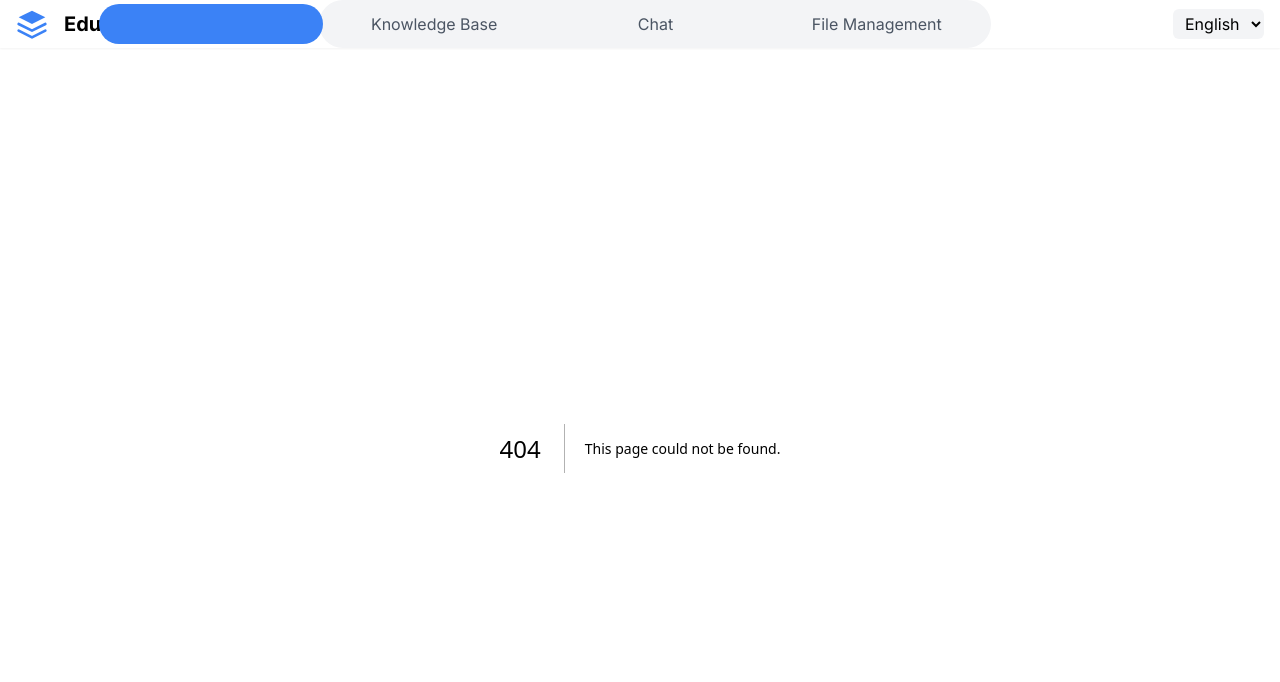
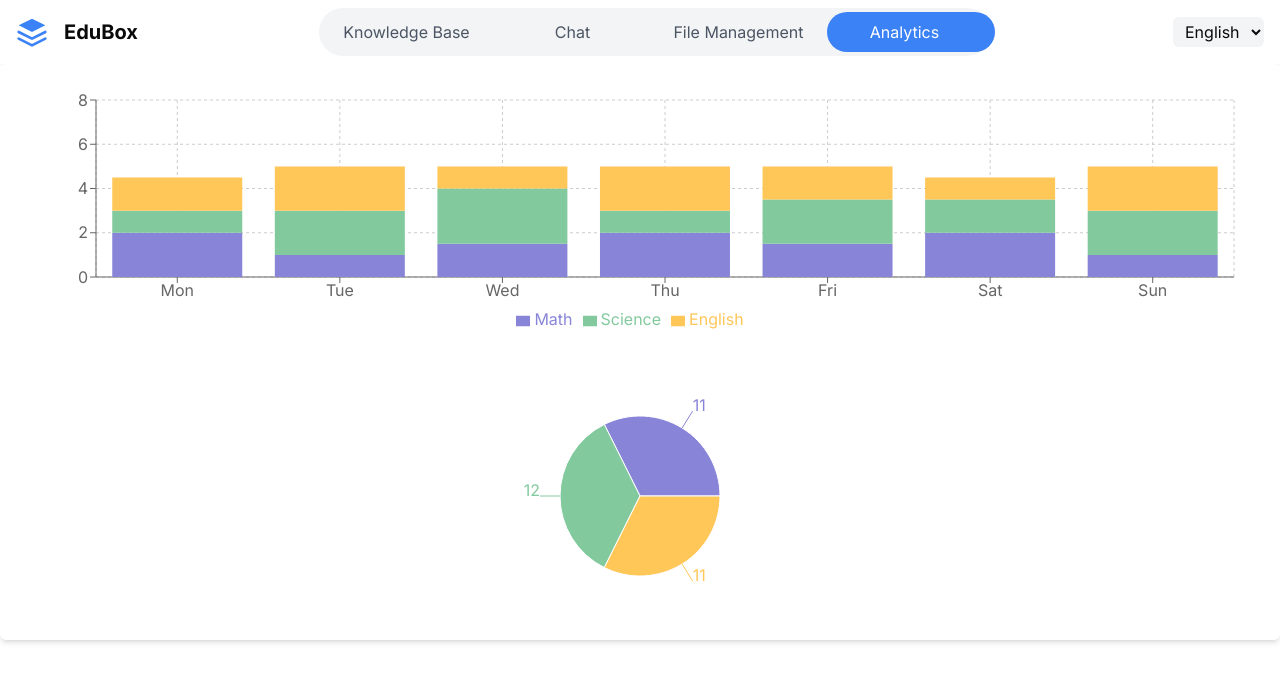
Before and after one commit to DoctorApcs/EduBox_backend, a Next.js app in the folder frontend/: page /analytics in a window 1280 px wide. Before the commit this address had no page. Shown: the top 682 px of the page. Built offline with nearby package versions, Linux system fonts and the light colour scheme.

Commit message:
add analytics page and charts

```diff
--- a/frontend/package.json
+++ b/frontend/package.json
@@ -14,13 +14,14 @@
     "framer-motion": "^11.3.30",
     "katex": "^0.16.11",
     "lucide-react": "^0.414.0",
-    "next": "^14.2.5",
+    "next": "^14.2.8",
     "react": "^18.3.1",
     "react-dom": "^18.3.1",
     "react-dropzone": "^14.2.3",
     "react-katex": "^3.0.1",
     "react-markdown": "^9.0.1",
     "react-syntax-highlighter": "^15.5.0",
+    "recharts": "^2.12.7",
     "rehype-katex": "^7.0.0",
     "rehype-mathjax": "^6.0.0",
     "remark-gfm": "^4.0.0",
--- /dev/null
+++ b/frontend/src/app/analytics/page.js
@@ -0,0 +1,14 @@
+"use client";
+
+import React, { useState, useEffect } from "react";
+import AnalyticsBarChart from "@/components/analytics/AnalyticsBarChart";
+
+const AnalyticsPage = () => {
+    return (
+        <div className="flex items-center justify-center">
+            <AnalyticsBarChart />
+        </div>
+    );
+}
+
+export default AnalyticsPage;
--- a/frontend/src/components/Header.js
+++ b/frontend/src/components/Header.js
@@ -11,6 +11,7 @@ const Header = () => {
     { name: "Knowledge Base", path: "/knowledge" },
     { name: "Chat", path: "/chat" },
     { name: "File Management", path: "/file-management" },
+    { name: "Analytics", path: "/analytics" },
   ];
 
   const isActive = (path) => {
--- /dev/null
+++ b/frontend/src/components/analytics/AnalyticsBarChart.js
@@ -0,0 +1,92 @@
+// components/TimeChart.js
+import React from 'react';
+import {
+  BarChart,
+  Bar,
+  XAxis,
+  YAxis,
+  Tooltip,
+  Legend,
+  ResponsiveContainer,
+  CartesianGrid,
+  PieChart,
+  Pie,
+  Cell,
+} from 'recharts';
+
+// Sample data
+const data = [
+  { day: 'Mon', Math: 2, Science: 1, English: 1.5 },
+  { day: 'Tue', Math: 1, Science: 2, English: 2 },
+  { day: 'Wed', Math: 1.5, Science: 2.5, English: 1 },
+  { day: 'Thu', Math: 2, Science: 1, English: 2 },
+  { day: 'Fri', Math: 1.5, Science: 2, English: 1.5 },
+  { day: 'Sat', Math: 2, Science: 1.5, English: 1 },
+  { day: 'Sun', Math: 1, Science: 2, English: 2 },
+];
+
+// Calculate total learning time per course
+const totalLearningTime = data.reduce(
+  (acc, curr) => {
+    acc.Math += curr.Math;
+    acc.Science += curr.Science;
+    acc.English += curr.English;
+    return acc;
+  },
+  { Math: 0, Science: 0, English: 0 }
+);
+
+// Convert total learning time to an array format for the PieChart
+const pieData = Object.entries(totalLearningTime).map(([key, value]) => ({
+  name: key,
+  value,
+}));
+
+const COLORS = ['#8884d8', '#82ca9d', '#ffc658'];
+
+const TimeChart = () => {
+  return (
+    <div className="w-full bg-white p-4 shadow-md rounded-md space-y-8">
+      {/* Stacked Bar Chart */}
+      <div className="w-full h-64">
+        <ResponsiveContainer width="100%" height="100%">
+          <BarChart data={data} margin={{ top: 20, right: 30, left: 20, bottom: 5 }}>
+            <CartesianGrid strokeDasharray="3 3" />
+            <XAxis dataKey="day" />
+            <YAxis />
+            <Tooltip />
+            <Legend />
+            <Bar dataKey="Math" stackId="a" fill="#8884d8" />
+            <Bar dataKey="Science" stackId="a" fill="#82ca9d" />
+            <Bar dataKey="English" stackId="a" fill="#ffc658" />
+          </BarChart>
+        </ResponsiveContainer>
+      </div>
+
+      {/* Pie Chart */}
+      <div className="w-full h-64 flex items-center justify-center">
+        <ResponsiveContainer width="50%" height="100%">
+          <PieChart>
+            <Pie
+              data={pieData}
+              dataKey="value"
+              nameKey="name"
+              cx="50%"
+              cy="50%"
+              outerRadius={80}
+              fill="#8884d8"
+              label
+            >
+              {pieData.map((entry, index) => (
+                <Cell key={`cell-${index}`} fill={COLORS[index % COLORS.length]} />
+              ))}
+            </Pie>
+            <Tooltip />
+          </PieChart>
+        </ResponsiveContainer>
+      </div>
+    </div>
+  );
+};
+
+export default TimeChart;
```
Also changed, not shown: 1 other file (tests, documents, lock files or other folders).
